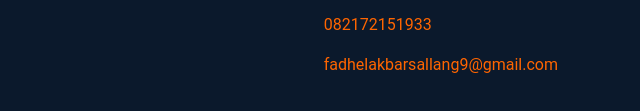
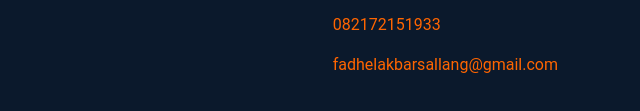
Before and after one commit to fadelakbars/Frontend-Web-Berita, a plain HTML site: page detail_berita.html in a window 1280 px wide. Shown: the part 2131-2242 px from the top of the page, 640-1280 px from the left. Drawn offline with nearby package versions, Linux system fonts and the light colour scheme.

Commit message:
finishing

```diff
--- a/detail_berita.html
+++ b/detail_berita.html
@@ -206,7 +206,7 @@
                   <p><strong>Kontak:</strong></p>
                   <p>Fadel</p>
                   <p><a href="https://wa.me/6282172151933">082172151933</a></p>
-                  <p><a href="">fadhelakbarsallang9@gmail.com</a></p>
+                  <p><a href="">fadhelakbarsallang@gmail.com</a></p>
               </div>
           </div>
       </div>
```
Also changed, not shown: daftar_berita.html (+1 -1 lines), index.html (+1 -1 lines), tentang_kami.html (+1 -1 lines).
